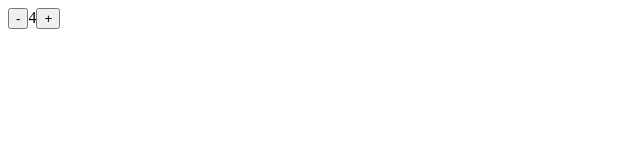
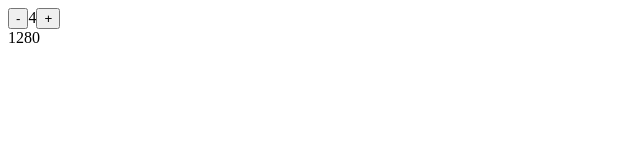
Before and after one commit to Ajgor-idk/React-Hooks-Practice, a React (Create React App) app: page / in a window 1280 px wide. Shown: the top 160 px of the page, without its empty margins (0-640 px from the left). Built offline with nearby package versions, Linux system fonts and the light colour scheme.

Commit message:
Added useEffect hook with the short note to it and simple example.

```diff
--- a/src/App.js
+++ b/src/App.js
@@ -1,10 +1,12 @@
 import React from "react";
 import { UseStateHook } from "./Hooks/UseState/UseStateHook.js";
+import { UseEffectHook } from "./Hooks/UseEffect/UseEffectHook.js";
 
 function App() {
   return (
     <>
       <UseStateHook />
+      <UseEffectHook />
     </>
   );
 }
--- /dev/null
+++ b/src/Hooks/UseEffect/UseEffectHook.js
@@ -0,0 +1,48 @@
+import React, { useState, useEffect } from "react";
+
+export function UseEffectHook() {
+  const [windowWidth, setWindowWidth] = useState(window.innerWidth);
+
+  const handleResize = () => {
+    setWindowWidth(window.innerWidth)
+  }
+
+  useEffect(() => {
+    window.addEventListener("resize", handleResize)
+
+
+    //! While adding a function to return the return in useEffectHook the functions does whatever you want on umount state. It's important to remeber about this, because we don't want any excessive code running decreasing app spped.
+    return () => {
+      window.removeEventListener("resize", handleResize)
+    }
+  }, [])
+
+  return (
+    <div>{windowWidth}</div>
+  )
+}
+
+/*
+
+//* Basicly this code gets the info from the api and updates it when the resourceType changes. And on the btn click resourceType changes.
+
+const [items, setItems] = useState([]);
+
+  useEffect(() => {
+    fetch(`https://jsonplaceholder.typicode.com/${resourceType}`)
+      .then((response) => response.json())
+      .then((data) => setItems(data));
+  }, [resourceType]);
+
+<>
+  <div>
+    <button onClick={() => setResourceType("posts")}> Posts </button>
+    <button onClick={() => setResourceType("users")}> Users </button>
+    <button onClick={() => setResourceType("comments")}> Comments </button>
+  </div>
+  <h1>{resourceType}</h1>
+  {items.map(item => {
+    return <pre key={item.id}>{JSON.stringify(item)}</pre>
+  })}
+</>
+*/
```
Also changed, not shown: 1 other file (tests, documents, lock files or other folders).
